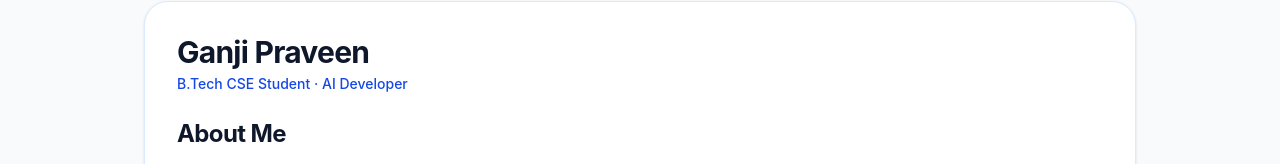
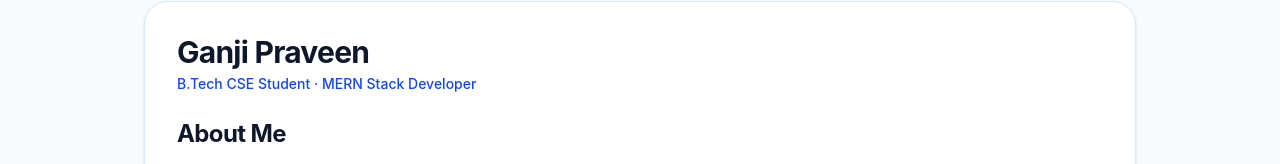
Before and after one commit to GANJI-PRAVEEN/DSA_Sheets, a React app in the folder frontend/: page /reach-out in a window 1280 px wide. Shown: the part 116-280 px from the top of the page. Built offline with nearby package versions, Linux system fonts and the light colour scheme; no server answers; the HTML template or start-up script is replaced by a standard one.

Commit message:
done project

```diff
--- a/frontend/src/components/ReachOutPage.jsx
+++ b/frontend/src/components/ReachOutPage.jsx
@@ -21,7 +21,7 @@ const ReachOutPage = () => {
         <section className="overflow-hidden rounded-3xl border border-blue-100 bg-white shadow-sm">
           <div className="px-6 py-8 sm:px-8">
               <h1 className="text-3xl font-bold tracking-tight text-slate-900">Ganji Praveen</h1>
-              <p className="mt-1 text-sm font-medium text-blue-700">B.Tech CSE Student · AI Developer</p>
+              <p className="mt-1 text-sm font-medium text-blue-700">B.Tech CSE Student · MERN Stack Developer</p>
 
               <h2 className="mt-6 text-2xl font-bold tracking-tight text-slate-900">About Me</h2>
               <p className="mt-3 max-w-2xl text-slate-600">
```
